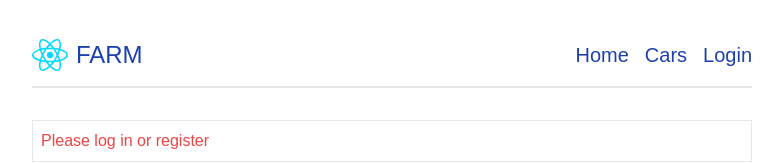
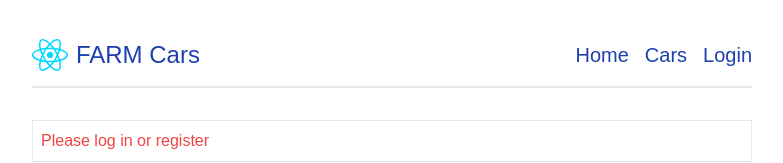
Before and after one commit to docscodes/farm-cars, a React (Vite) app in the folder frontend/: page / in a window 1280 px wide. Shown: the top 163 px of the page, without its empty margins (248-1031 px from the left). Built offline with nearby package versions, Linux system fonts and the light colour scheme.

Commit message:
update header

```diff
--- a/frontend/src/components/Header.jsx
+++ b/frontend/src/components/Header.jsx
@@ -6,7 +6,7 @@ export const Header = ({ user, logout }) => {
     <header className="flex justify-between items-center m-4 h-16 text-blue-800 border-b-2">
       <Link to="/" className="logo flex items-center gap-2 text-2xl">
         <img src={Logo} alt="Logo" />
-        <span>FARM</span>
+        <span>FARM Cars</span>
       </Link>
 
       <nav className="flex items-center gap-4 text-xl">
```
